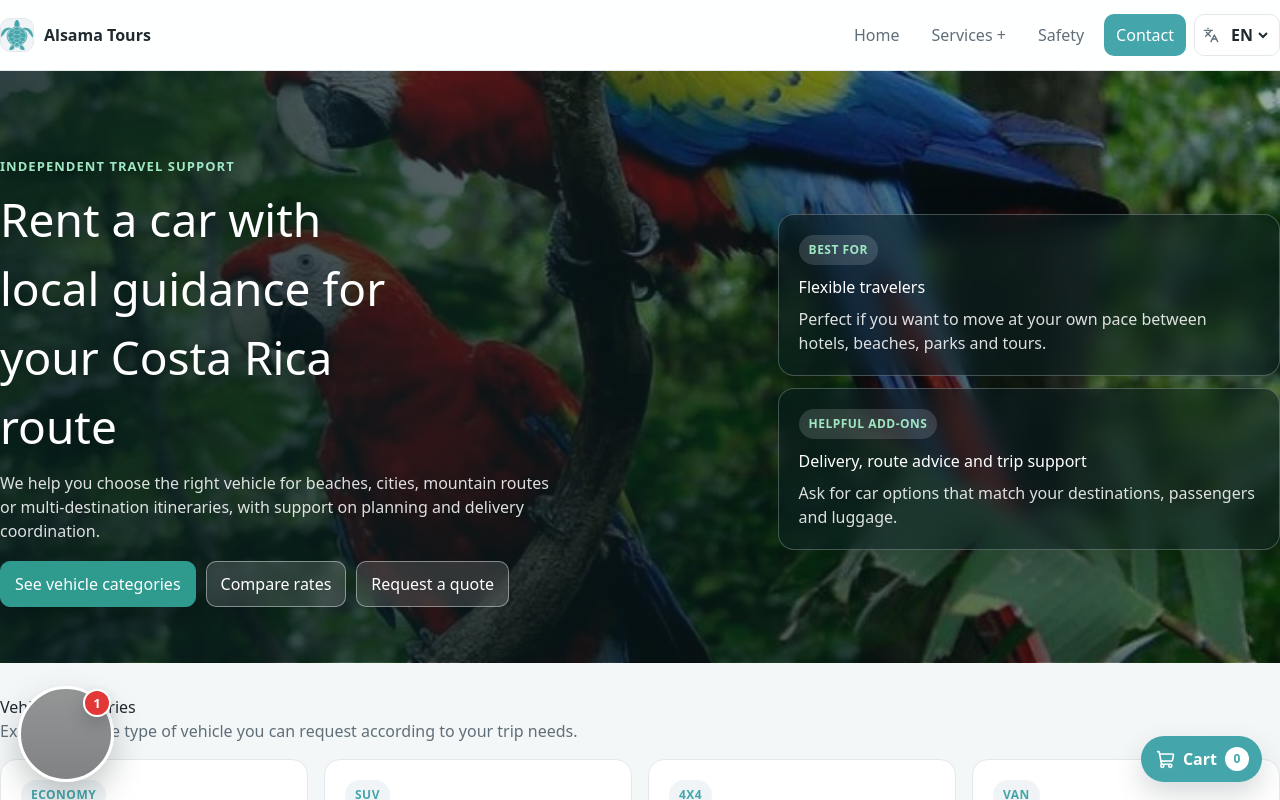
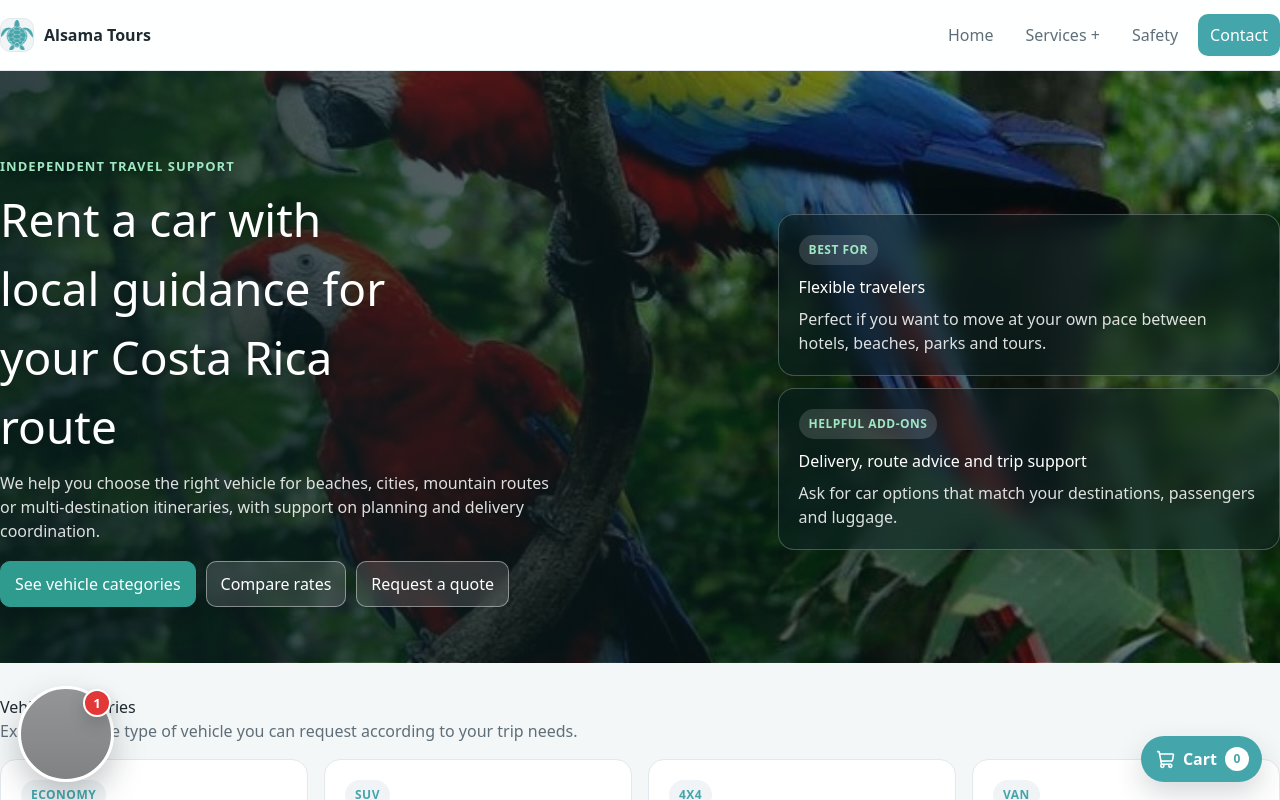
Before and after one commit to TestJuz/Alsama, a React (Vite) app: page /Rent-A-Car in a window 1280 px wide. Shown: the top 800 px of the page. Built offline with nearby package versions, Linux system fonts and the light colour scheme; grey boxes are pictures that could not be loaded.

Commit message:
Revert "Add multilingual language switcher"
This reverts commit 71db5eae135d8cdbd5292c08e0ee538c1cab0523.

```diff
--- a/src/App.jsx
+++ b/src/App.jsx
@@ -1,6 +1,5 @@
 import { Suspense, lazy, useEffect } from "react";
 import { Navigate, Route, Routes, useLocation } from "react-router-dom";
-import { useLanguage } from "./context/LanguageContext";
 import { routes } from "./lib/site";
 
 const HomePage = lazy(() => import("./pages/HomePage").then((module) => ({ default: module.HomePage })));
@@ -14,70 +13,20 @@ const TourDetailPage = lazy(() => import("./pages/TourDetailPage").then((module)
 const HotelsPage = lazy(() => import("./pages/HotelsPage").then((module) => ({ default: module.HotelsPage })));
 
 const routeTitles = [
-  {
-    path: routes.home,
-    title: {
-      en: "Alsama Tours | Travel Services in Costa Rica",
-      es: "Alsama Tours | Servicios de viaje en Costa Rica",
-      fr: "Alsama Tours | Services de voyage au Costa Rica"
-    }
-  },
-  {
-    path: routes.shuttle,
-    title: {
-      en: "Shuttle Service | Alsama Tours",
-      es: "Servicio de shuttle | Alsama Tours",
-      fr: "Service de navette | Alsama Tours"
-    }
-  },
-  {
-    path: routes.privateTransport,
-    title: {
-      en: "Private Transport | Alsama Tours",
-      es: "Transporte privado | Alsama Tours",
-      fr: "Transport prive | Alsama Tours"
-    }
-  },
-  {
-    path: routes.rentACar,
-    title: {
-      en: "Rent a Car | Alsama Tours",
-      es: "Alquiler de autos | Alsama Tours",
-      fr: "Location de voiture | Alsama Tours"
-    }
-  },
-  {
-    path: routes.tours,
-    title: {
-      en: "Tours | Alsama Tours",
-      es: "Tours | Alsama Tours",
-      fr: "Excursions | Alsama Tours"
-    }
-  },
-  {
-    path: `${routes.tours}/:tourSlug`,
-    title: {
-      en: "Tour Detail | Alsama Tours",
-      es: "Detalle del tour | Alsama Tours",
-      fr: "Detail de l'excursion | Alsama Tours"
-    }
-  },
-  {
-    path: routes.hotels,
-    title: {
-      en: "Hotels | Alsama Tours",
-      es: "Hoteles | Alsama Tours",
-      fr: "Hotels | Alsama Tours"
-    }
-  }
+  { path: routes.home, title: "Alsama Tours | Travel Services in Costa Rica" },
+  { path: routes.shuttle, title: "Shuttle Service | Alsama Tours" },
+  { path: routes.privateTransport, title: "Private Transport | Alsama Tours" },
+  { path: routes.rentACar, title: "Rent a Car | Alsama Tours" },
+  { path: routes.tours, title: "Tours | Alsama Tours" },
+  { path: `${routes.tours}/:tourSlug`, title: "Tour Detail | Alsama Tours" },
+  { path: routes.hotels, title: "Hotels | Alsama Tours" }
 ];
 
 function ScrollManager() {
   const location = useLocation();
-  const { language } = useLanguage();
 
   useEffect(() => {
-    const nextTitle = routeTitles.find((item) => item.path === location.pathname)?.title?.[language];
+    const nextTitle = routeTitles.find((item) => item.path === location.pathname)?.title;
     if (nextTitle) {
       document.title = nextTitle;
     }
@@ -94,7 +43,7 @@ function ScrollManager() {
     }
 
     window.scrollTo({ top: 0, left: 0 });
-  }, [language, location.pathname, location.hash]);
+  }, [location.pathname, location.hash]);
 
   return null;
 }
--- a/src/components/LanguageSwitcher.jsx
+++ /dev/null
@@ -1,24 +0,0 @@
-import { Languages } from "lucide-react";
-import { useLanguage } from "../context/LanguageContext";
-
-export function LanguageSwitcher() {
-  const { language, setLanguage, languages } = useLanguage();
-
-  return (
-    <label className="language-switcher notranslate">
-      <Languages size={16} aria-hidden="true" />
-      <span className="sr-only">Language</span>
-      <select
-        aria-label="Language"
-        value={language}
-        onChange={(event) => setLanguage(event.target.value)}
-      >
-        {languages.map((item) => (
-          <option key={item.code} value={item.code}>
-            {item.shortLabel}
-          </option>
-        ))}
-      </select>
-    </label>
-  );
-}
--- a/src/components/SiteLayout.jsx
+++ b/src/components/SiteLayout.jsx
@@ -1,7 +1,6 @@
 import { useEffect, useRef, useState } from "react";
 import { Link } from "react-router-dom";
 import { CartWidget } from "./CartWidget";
-import { LanguageSwitcher } from "./LanguageSwitcher";
 import { TravelAssistant } from "./TravelAssistant";
 import { asset, homeLinks, routes, safetyPdf, serviceMenu } from "../lib/site";
 
@@ -81,7 +80,6 @@ function Navigation({ homeTo, safetyHref, contactTo, brandTo }) {
 
           <a className="nav__link" href={safetyHref} target="_blank" rel="noreferrer">Safety</a>
           <SmartLink to={contactTo} className="nav__link nav__cta">Contact</SmartLink>
-          <LanguageSwitcher />
         </nav>
       </div>
     </header>
--- a/src/context/LanguageContext.jsx
+++ /dev/null
@@ -1,99 +0,0 @@
-import { createContext, useContext, useEffect, useMemo, useState } from "react";
-
-export const languages = [
-  { code: "en", label: "English", shortLabel: "EN", googleCode: "en" },
-  { code: "es", label: "Espanol", shortLabel: "ES", googleCode: "es" },
-  { code: "fr", label: "Francais", shortLabel: "FR", googleCode: "fr" }
-];
-
-const DEFAULT_LANGUAGE = "en";
-const STORAGE_KEY = "alsama-language";
-const GOOGLE_SCRIPT_ID = "google-translate-script";
-const LanguageContext = createContext(null);
-
-function getStoredLanguage() {
-  if (typeof window === "undefined") return DEFAULT_LANGUAGE;
-  const stored = window.localStorage.getItem(STORAGE_KEY);
-  return languages.some((language) => language.code === stored) ? stored : DEFAULT_LANGUAGE;
-}
-
-function setGoogleTranslateCookie(languageCode) {
-  const googleCode = languages.find((language) => language.code === languageCode)?.googleCode || DEFAULT_LANGUAGE;
-  const value = `/en/${googleCode}`;
-  const maxAge = 60 * 60 * 24 * 365;
-  document.cookie = `googtrans=${value};path=/;max-age=${maxAge}`;
-  document.cookie = `googtrans=${value};path=/;domain=${window.location.hostname};max-age=${maxAge}`;
-}
-
-function triggerGoogleTranslate(languageCode, attempts = 0) {
-  const googleCode = languages.find((language) => language.code === languageCode)?.googleCode || DEFAULT_LANGUAGE;
-  const combo = document.querySelector(".goog-te-combo");
-
-  if (combo) {
-    combo.value = googleCode;
-    combo.dispatchEvent(new Event("change"));
-    return;
-  }
-
-  if (attempts < 20) {
-    window.setTimeout(() => triggerGoogleTranslate(languageCode, attempts + 1), 250);
-  }
-}
-
-function ensureGoogleTranslateScript() {
-  if (typeof window === "undefined") return;
-
-  window.googleTranslateElementInit = () => {
-    if (!window.google?.translate?.TranslateElement) return;
-
-    new window.google.translate.TranslateElement(
-      {
-        pageLanguage: "en",
-        includedLanguages: languages.map((language) => language.googleCode).join(","),
-        autoDisplay: false
-      },
-      "google_translate_element"
-    );
-  };
-
-  if (document.getElementById(GOOGLE_SCRIPT_ID)) return;
-
-  const script = document.createElement("script");
-  script.id = GOOGLE_SCRIPT_ID;
-  script.src = "https://translate.google.com/translate_a/element.js?cb=googleTranslateElementInit";
-  script.async = true;
-  document.body.appendChild(script);
-}
-
-export function LanguageProvider({ children }) {
-  const [language, setLanguage] = useState(getStoredLanguage);
-
-  useEffect(() => {
-    ensureGoogleTranslateScript();
-  }, []);
-
-  useEffect(() => {
-    document.documentElement.lang = language;
-    window.localStorage.setItem(STORAGE_KEY, language);
-    setGoogleTranslateCookie(language);
-    triggerGoogleTranslate(language);
-  }, [language]);
-
-  const value = useMemo(() => ({ language, setLanguage, languages }), [language]);
-
-  return (
-    <LanguageContext.Provider value={value}>
-      {children}
-      <div id="google_translate_element" className="google-translate-slot" aria-hidden="true" />
-    </LanguageContext.Provider>
-  );
-}
-
-export function useLanguage() {
-  const context = useContext(LanguageContext);
-  if (!context) {
-    throw new Error("useLanguage must be used within LanguageProvider");
-  }
-
-  return context;
-}
--- a/src/main.jsx
+++ b/src/main.jsx
@@ -3,17 +3,14 @@ import ReactDOM from "react-dom/client";
 import { BrowserRouter } from "react-router-dom";
 import { App } from "./App";
 import { CartProvider } from "./context/CartContext";
-import { LanguageProvider } from "./context/LanguageContext";
 import "./index.css";
 
 ReactDOM.createRoot(document.getElementById("root")).render(
   <React.StrictMode>
     <BrowserRouter basename={import.meta.env.BASE_URL}>
-      <LanguageProvider>
-        <CartProvider>
-          <App />
-        </CartProvider>
-      </LanguageProvider>
+      <CartProvider>
+        <App />
+      </CartProvider>
     </BrowserRouter>
   </React.StrictMode>
 );
--- a/src/styles/site-base.css
+++ b/src/styles/site-base.css
@@ -2849,70 +2849,3 @@ input:focus, textarea:focus{
     width:calc(100vw - (var(--page-gutter) * 2));
   }
 }
-
-.language-switcher{
-  display:inline-flex;
-  align-items:center;
-  gap:6px;
-  min-height:38px;
-  border:1px solid var(--line);
-  border-radius:10px;
-  background:var(--panel);
-  color:var(--muted);
-  padding:0 8px;
-}
-
-.language-switcher select{
-  border:0;
-  background:transparent;
-  color:var(--text);
-  font:inherit;
-  font-weight:800;
-  cursor:pointer;
-  outline:none;
-  padding:8px 2px;
-}
-
-.language-switcher:hover{
-  background:var(--panel2);
-  color:var(--text);
-}
-
-.google-translate-slot,
-.goog-te-banner-frame,
-.goog-te-balloon-frame,
-#goog-gt-tt{
-  position:absolute!important;
-  left:-9999px!important;
-  width:1px!important;
-  height:1px!important;
-  overflow:hidden!important;
-  opacity:0!important;
-  pointer-events:none!important;
-}
-
-.goog-te-gadget,
-.goog-te-gadget span,
-.goog-te-gadget-simple{
-  height:0!important;
-  overflow:hidden!important;
-  color:transparent!important;
-  border:0!important;
-}
-
-body{
-  top:0!important;
-}
-
-@media (max-width: 760px){
-  .language-switcher{
-    width:100%;
-    justify-content:space-between;
-    padding:0 12px;
-  }
-
-  .language-switcher select{
-    flex:1;
-    text-align:right;
-  }
-}
```
Also changed, not shown: 1 other file (tests, documents, lock files or other folders).
